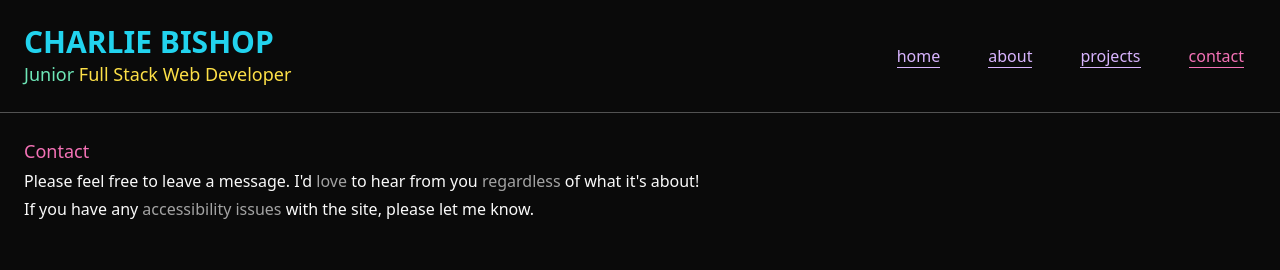
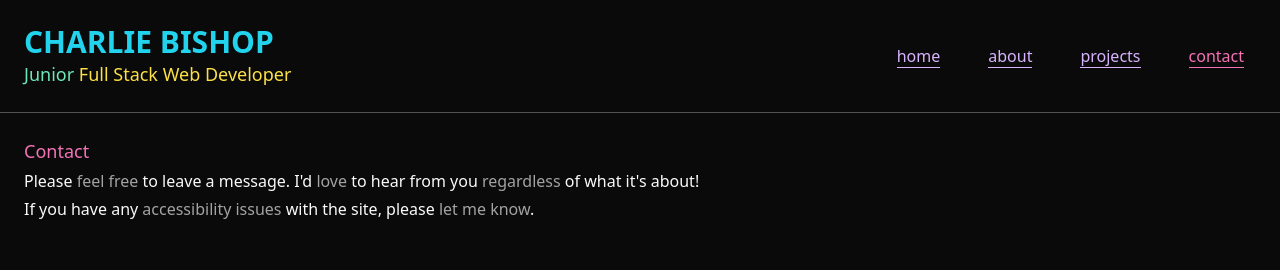
Before and after one commit to charlieBdev/portfolio, a Next.js app: page /contact in a window 1280 px wide. Shown: the top 270 px of the page. Built offline with nearby package versions, Linux system fonts and the light colour scheme.

Commit message:
minor font colour changes

```diff
--- a/src/app/about/page.tsx
+++ b/src/app/about/page.tsx
@@ -8,8 +8,8 @@ export default function About() {
       <section className="flex flex-col bg-neutral-950">
         <section className="p-6 space-y-1">
           <h2 className="text-lg text-pink-400">About</h2>
-          <p>Hey, I have just finished a <span className="text-neutral-400">Software Engineering</span> Bootcamp with <span className="text-neutral-400">Northcoders</span> and am looking for <span className="text-neutral-400">Junior</span> or <span className="text-neutral-400">Entry-level</span> roles in <span className="text-neutral-400">Sheffield</span> or Remote.</p>
-          <p>Check out my <Link href="/projects" className="underline decoration-purple-300 text-purple-300">projects</Link> or send a message via the <Link href="/about" className="underline decoration-purple-300 text-purple-300">contact</Link> page if you would like a chat.</p>
+          <p>Hey, I have just finished a <span className="text-neutral-400">Software Engineering</span> Bootcamp with <span className="text-neutral-400">Northcoders</span> and am looking for <span className="text-neutral-400">Junior</span> or <span className="text-neutral-400">Entry-level</span> roles in <span className="text-neutral-400">Sheffield</span> or <span className="text-neutral-400">Remote</span>.</p>
+          <p>Check out my <Link href="/projects" className="underline decoration-purple-300 text-purple-300">projects</Link> or send a message via the <Link href="/about" className="underline decoration-purple-300 text-purple-300">contact</Link> page if you'd just like a chat.</p>
         </section>
         {/* <div className="flex flex-row flex-wrap justify-center text-center gap-2 m-3 lg:gap-6 xl:gap-9"> */}
         <section className="flex flex-col justify-center gap-3 mt-0 m-3">
--- a/src/app/contact/page.tsx
+++ b/src/app/contact/page.tsx
@@ -66,8 +66,8 @@ export default function Contact() {
     <main className="flex flex-col">
         <div className="p-6 space-y-1">
           <h2 className="text-lg text-pink-400">Contact</h2>
-          <p>Please feel free to leave a message. I'd <span className="text-neutral-400">love</span> to hear from you <span className="text-neutral-400">regardless</span> of what it's about!</p>
-          <p>If you have any <span className="text-neutral-400">accessibility issues</span> with the site, please let me know.</p>
+          <p>Please <span className="text-neutral-400">feel free</span> to leave a message. I'd <span className="text-neutral-400">love</span> to hear from you <span className="text-neutral-400">regardless</span> of what it's about!</p>
+          <p>If you have any <span className="text-neutral-400">accessibility issues</span> with the site, please <span className="text-neutral-400">let me know</span>.</p>
           {/* <p>I used <Link href="https://www.emailjs.com/" target="_blank" className="underline decoration-purple-300 text-purple-300">email.js</Link> to send this form to my email address without a backend and <Link href="/https://react-hook-form.com/" target="_blank" className="underline decoration-purple-300 text-purple-300">React Hook Form</Link> for form validation.</p> */}
         </div>
         <form
--- a/src/app/projects/page.tsx
+++ b/src/app/projects/page.tsx
@@ -8,7 +8,7 @@ export default function Projects() {
           <h2 className="text-lg text-pink-400">Projects</h2>
           <p>Don't panic! Projects <span className="text-neutral-400">incoming...</span></p>
           <p>In the meantime, while I build this page, please check out <Link href="https://charliebdev.github.io/" target="_blank" className="underline decoration-purple-300 text-purple-300">my old portfolio</Link> made pre-Bootcamp.</p>
-          <p>There you can find my latest projects such as <Link href="https://aa-sound-waves.vercel.app/" target="_blank" className="underline decoration-purple-300 text-purple-300">SoundWaves</Link> and <Link href="https://euphonious-scone-36cbae.netlify.app/" target="_blank" className="underline decoration-purple-300 text-purple-300">NC News</Link>.</p>
+          <p>There you can find my latest projects such as <Link href="https://aa-sound-waves.vercel.app/" target="_blank" className="underline decoration-purple-300 text-purple-300">SoundWaves</Link>, which was a team project, and <Link href="https://euphonious-scone-36cbae.netlify.app/" target="_blank" className="underline decoration-purple-300 text-purple-300">NC News</Link>.</p>
         </section>
       </main>
     )
```
